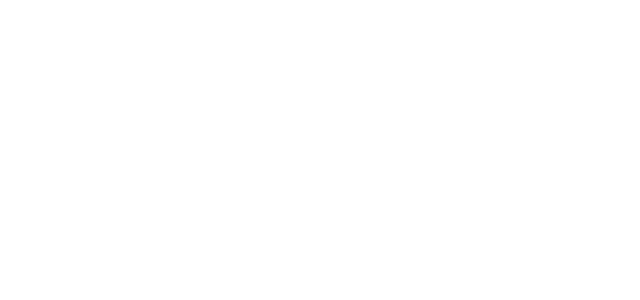
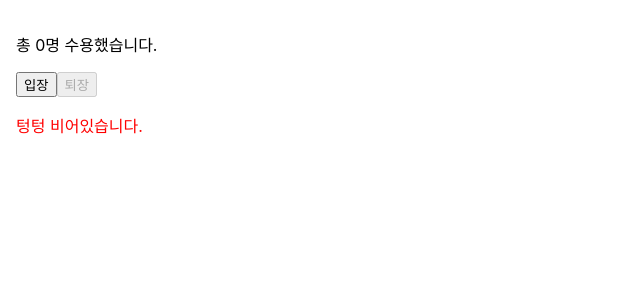
Before and after one commit to jeonjuseong11/23-React1, a React (Create React App) app: page / in a window 1280 px wide. Shown: the top 300 px of the page, without its empty margins (0-640 px from the left). Built offline with nearby package versions, Linux system fonts and the light colour scheme.

Commit message:
Add : chapter_07
훅 사용 연습

```diff
--- /dev/null
+++ b/src/chapter_07/Accommodate.jsx
@@ -0,0 +1,34 @@
+import React, { useEffect, useState } from 'react';
+import useCounter from "./useCounter"
+
+const MAX_CAPACITY = 10;
+const Accommodate = (props) => {
+  const [isFull,setIsFull]=useState(false);
+  const [isEmpty,setIsEmpty]=useState(false);
+  const [count,increaseCount,decreaseCount]=useCounter(0);
+
+  useEffect(()=>{
+    console.log("==========================");
+    console.log("useEffect() is called");
+    console.log(`isFull: ${isFull}`);
+    console.log(`isEmpty:${isEmpty}`)
+  });
+  useEffect(()=>{
+    setIsFull(count>=MAX_CAPACITY);
+    console.log(`Current count value: ${count}`);
+    count===0 ? setIsEmpty(true) : setIsEmpty(false);
+  },[count])
+  return (
+    <div style={{padding:16}}>
+      <p>{`총 ${count}명 수용했습니다.`}</p>
+      <button onClick={increaseCount} disabled={isFull}>입장</button>
+      <button onClick={decreaseCount} disabled={isEmpty}>퇴장</button>
+      {isEmpty && <p style={{color:"red"}}>텅텅 비어있습니다.</p>}
+      {isFull && <p style={{color:"red"}}>정원이 가득찼습니다.</p>}
+
+    </div>
+
+  );
+};
+
+export default Accommodate;
--- /dev/null
+++ b/src/chapter_07/useCounter.jsx
@@ -0,0 +1,14 @@
+import React from 'react';
+import { useState } from 'react';
+
+const useCounter = (initialValue) => {
+  const [count,setCount]=useState(initialValue);
+
+  const increaseCount=()=>setCount((count)=>count+1);
+  const decreaseCount=()=>setCount((count)=>Math.max(count-1,0));
+  return (
+    [count,increaseCount,decreaseCount]
+  );
+};
+
+export default useCounter;
--- a/src/index.js
+++ b/src/index.js
@@ -1,13 +1,13 @@
 import React from 'react';
 import ReactDOM from 'react-dom/client';
-import NotificationList from './chapter_06/NotificationList';
+import Accommodate from './chapter_07/Accommodate';
 import './index.css';
 // import App from './App';
 import reportWebVitals from './reportWebVitals';
 const root = ReactDOM.createRoot(document.getElementById('root'));
 root.render(
   <React.StrictMode>
-    <NotificationList />
+    <Accommodate />
   </React.StrictMode>
 );
 
```
